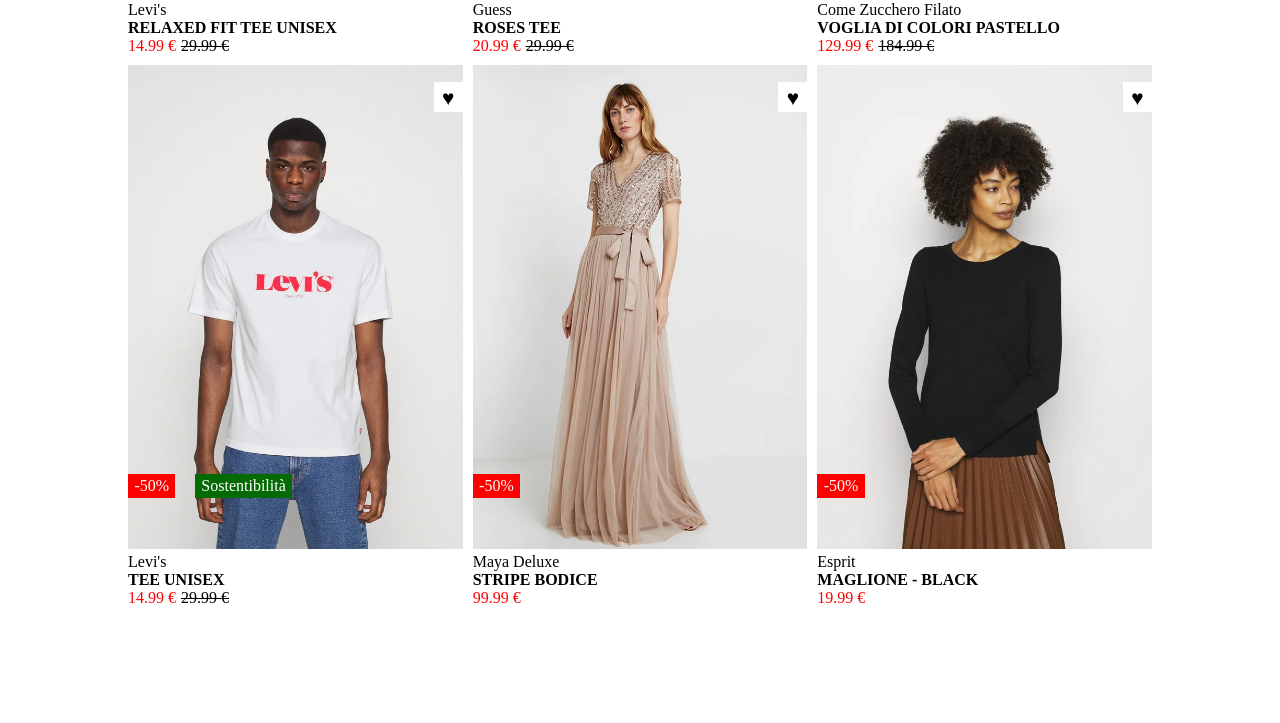
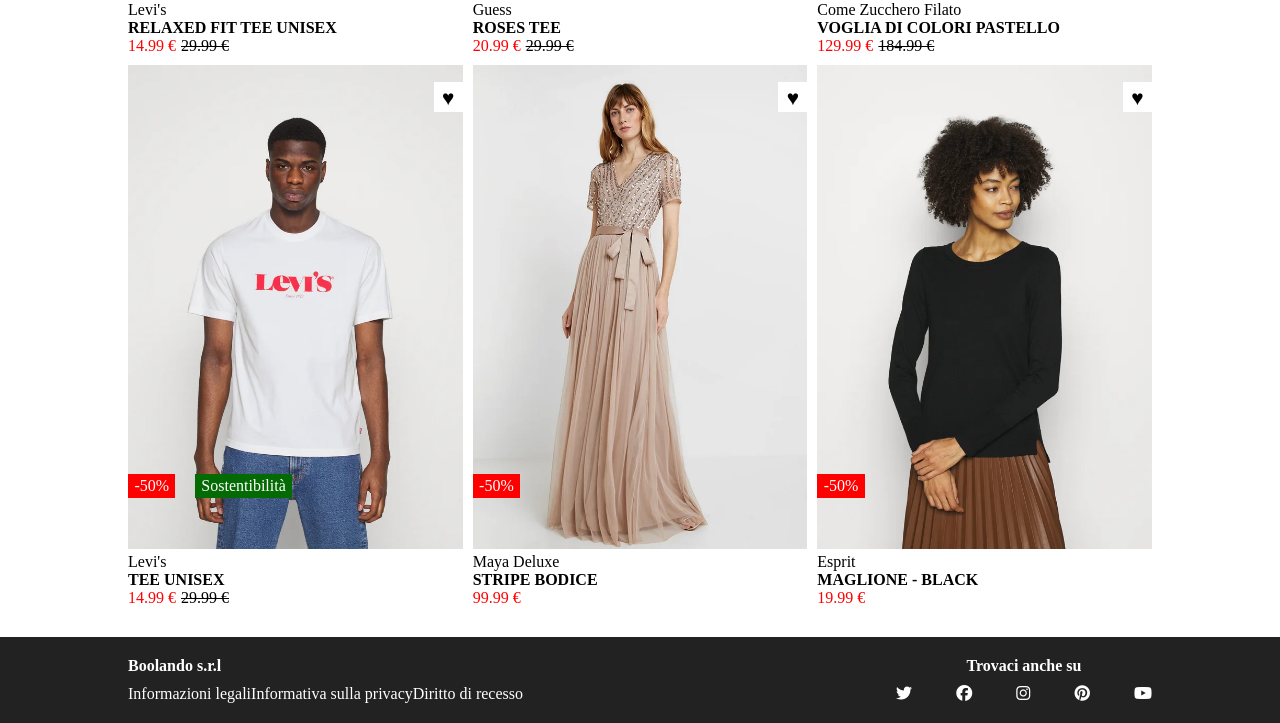
Before and after one commit to federico-quintieri/html-css-boolando, a plain HTML site: page index.html in a window 1280 px wide. Shown: the part 586-1309 px from the top of the page. Before the commit the page ends 1223 px from the top, so only its background shows below. Drawn offline with Linux system fonts and the light colour scheme.

Commit message:
feat:footer completed

```diff
--- a/css/style.css
+++ b/css/style.css
@@ -14,27 +14,27 @@ li {
   padding-right: 10px;
 }
 
-a{
+a {
   color: white;
   text-decoration: none;
 }
 
-header{
+header {
   height: 70px;
-    background-color:rgb(255, 60, 0);
+  background-color: rgb(255, 60, 0);
   color: white;
 }
 
 /* Creazione header */
-header .row{
+header .row {
   justify-content: space-between;
   align-items: center;
   height: 70px;
 }
 
-header .logo{
+header .logo {
   height: 2.5em;
-    padding-top:5px;
+  padding-top: 5px;
 }
 
 /* Creazione griglia */
@@ -114,3 +114,36 @@ header .logo{
 .card:hover .card-img-hover {
   z-index: 1;
 }
+/* Footer */
+footer {
+  background-color: rgb(34, 34, 34);
+  color: white;
+  padding: 20px 0 20px 0;
+}
+footer .row.flex {
+  flex-direction: row;
+  justify-content: space-between;
+  gap:0;
+}
+
+.footer-col-75 {
+  width: 75%;
+}
+.footer-col-25 {
+  text-align: center;
+  width: 25%;
+}
+
+footer ul.flex {
+  justify-content: space-between;
+}
+
+.footer-col-25 li,
+.footer-col-75 li {
+  padding: 10px 0 0 0;
+}
+
+.footer-col-75 ul.flex {
+  justify-content: flex-start;
+  align-items: flex-end;
+}
--- a/index.html
+++ b/index.html
@@ -20,9 +20,9 @@
         <div class="row flex">
           <div class="header-col">
             <ul class="flex">
-                <li><a href="">Donna</a></li>
-                <li><a href="">Uomo</a></li>
-                <li><a href="">Bambino</a></li>
+              <li><a href="">Donna</a></li>
+              <li><a href="">Uomo</a></li>
+              <li><a href="">Bambino</a></li>
             </ul>
           </div>
           <div class="header-col">
@@ -194,6 +194,29 @@
       </section>
     </main>
     <!-- footer -->
-    <footer></footer>
+    <footer>
+      <div class="container">
+        <div class="row flex">
+          <div class="footer-col-75">
+            <h3>Boolando s.r.l</h3>
+            <ul class="flex">
+              <li><a href="">Informazioni legali </a></li>
+              <li><a href="">Informativa sulla privacy</a></li>
+              <li><a href="">Diritto di recesso</a></li>
+            </ul>
+          </div>
+          <div class="footer-col-25">
+            <h4>Trovaci anche su</h4>
+            <ul class="flex">
+              <li><i class="fa-brands fa-twitter"></i></li>
+              <li><i class="fa-brands fa-facebook"></i></li>
+              <li><i class="fa-brands fa-instagram"></i></li>
+              <li><i class="fa-brands fa-pinterest"></i></li>
+              <li><i class="fa-brands fa-youtube"></i></li>
+            </ul>
+          </div>
+        </div>
+      </div>
+    </footer>
   </body>
 </html>
```
Lines whose indentation alone changed are shown as unchanged.
